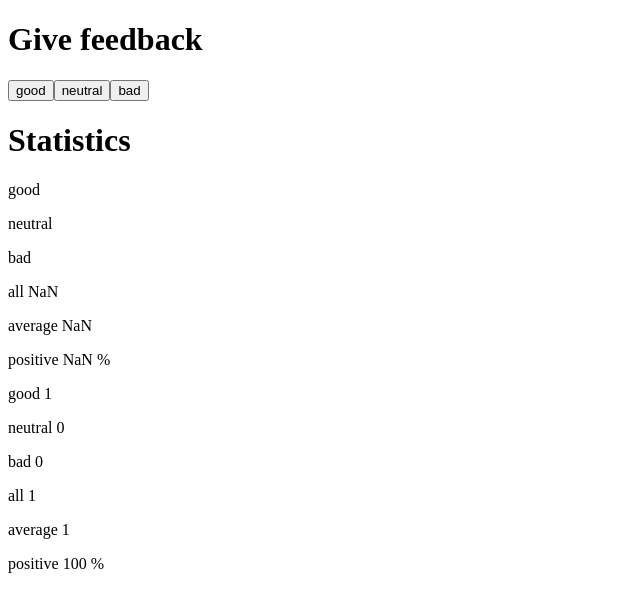
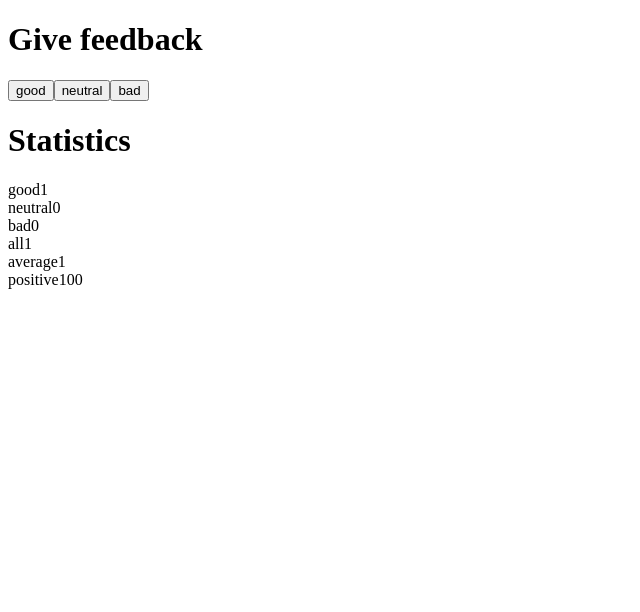
Before and after one commit to NikinKoodit/RTeht1x6eteenpai, a React (Create React App) app: page / in a window 1280 px wide. Both pictures are taken after a click on the button "good". Shown: the top 612 px of the page, without its empty margins (0-640 px from the left). Built offline with nearby package versions, Linux system fonts and the light colour scheme.

Commit message:
teht 1.10 tehty

```diff
--- a/src/App.js
+++ b/src/App.js
@@ -47,14 +47,11 @@
     <div>
       <h1>Statistics</h1>
       <StatisticLine text="good" value ={props.good} />
-
-      <p>good {props.good}</p>
-      <p>neutral {props.neutral}</p>
-      <p>bad {props.bad}</p>
-
-      <p>all {props.good + props.neutral + props.bad}</p>
-      <p>average {((props.good*1) + (props.neutral*0) - props.bad) / (props.good + props.neutral + props.bad)}</p>
-      <p>positive {props.good / (props.good + props.neutral + props.bad) * 100 } %</p>
+      <StatisticLine text="neutral" value ={props.neutral} />
+      <StatisticLine text="bad" value ={props.bad} />
+      <StatisticLine text="all" value ={props.good + props.neutral + props.bad} />
+      <StatisticLine text="average" value ={((props.good*1) + (props.neutral*0) - props.bad) / (props.good + props.neutral + props.bad)} />
+      <StatisticLine text="positive" value ={props.good / (props.good + props.neutral + props.bad) * 100 } />
 
     </div>
   )
@@ -62,18 +59,13 @@
 }
 
 const StatisticLine = (props) => {
+
   console.log(props)
 
   return (
     <div>
-      <p>good {props.good}</p>
-      <p>neutral {props.neutral}</p>
-      <p>bad {props.bad}</p>
-
-      <p>all {props.good + props.neutral + props.bad}</p>
-      <p>average {((props.good*1) + (props.neutral*0) - props.bad) / (props.good + props.neutral + props.bad)}</p>
-      <p>positive {props.good / (props.good + props.neutral + props.bad) * 100 } %</p>
-
+        {props.text}
+        {props.value}
     </div>
 
   )
```
